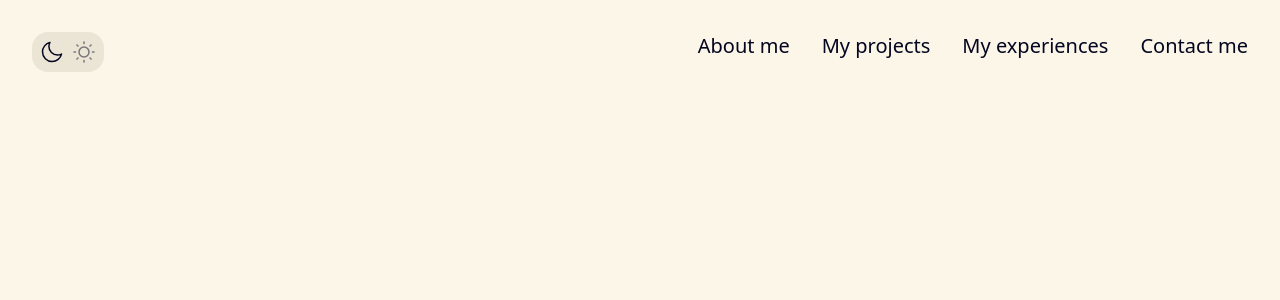
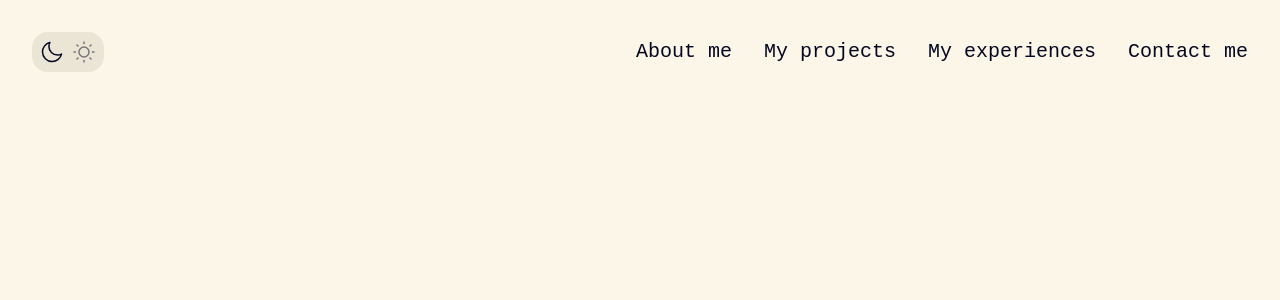
Before and after one commit to MathieuMarthy/portfolio, a Nuxt app: page / in a window 1280 px wide. Shown: the top 300 px of the page. Built offline with nearby package versions, Linux system fonts and the light colour scheme.

Commit message:
install nuxt/fonts | construct the nav bar with a list

```diff
--- a/app/assets/css/main.css
+++ b/app/assets/css/main.css
@@ -8,7 +8,7 @@
     --color-primary: var(--primary);
     --color-text: var(--text);
 
-    --font-display: "DM Mono", monospace;
+    --default-font-family: "DM Mono", monospace;
 }
 
 :root {
--- a/app/components/header-navbar.vue
+++ b/app/components/header-navbar.vue
@@ -2,6 +2,13 @@
 import { onMounted, ref } from "vue";
 
 const isDark = ref(false);
+
+const navItems = [
+    { key: "about-me", href: "#" },
+    { key: "my-projects", href: "#" },
+    { key: "my-expericences", href: "#" },
+    { key: "contact-me", href: "#" },
+];
 
 function toggleTheme() {
     isDark.value = !isDark.value;
@@ -36,11 +43,15 @@ onMounted(() => {
             </svg>
         </button>
 
-        <nav class="flex justify-end gap-8">
-            <a class="text-xl text-text" href="#">{{ $t("navbar.about-me") }}</a>
-            <a class="text-xl text-text" href="#">{{ $t("navbar.my-projects") }}</a>
-            <a class="text-xl text-text" href="#">{{ $t("navbar.my-expericences") }}</a>
-            <a class="text-xl text-text" href="#">{{ $t("navbar.contact-me") }}</a>
+        <nav class="flex items-center justify-end gap-8">
+            <a
+                v-for="item in navItems"
+                :key="item.key"
+                class="text-xl text-text hover:opacity-60"
+                :href="item.href"
+            >
+                {{ $t(`navbar.${item.key}`) }}
+            </a>
         </nav>
     </div>
 </template>
--- a/nuxt.config.ts
+++ b/nuxt.config.ts
@@ -13,7 +13,7 @@ export default defineNuxtConfig({
     nitro: {
         preset: "bun",
     },
-    modules: ["@nuxt/eslint", "@nuxtjs/i18n"],
+    modules: ["@nuxt/eslint", "@nuxtjs/i18n", "@nuxt/fonts"],
     i18n: {
         defaultLocale: "en",
         locales: [
--- a/package.json
+++ b/package.json
@@ -11,6 +11,7 @@
   },
   "dependencies": {
     "@nuxt/eslint": "1.13.0",
+    "@nuxt/fonts": "^0.13.0",
     "@nuxtjs/i18n": "^10.2.1",
     "@stylistic/eslint-plugin": "^5.7.1",
     "eslint": "^9.0.0",
```
Also changed, not shown: 1 other file (tests, documents, lock files or other folders).
